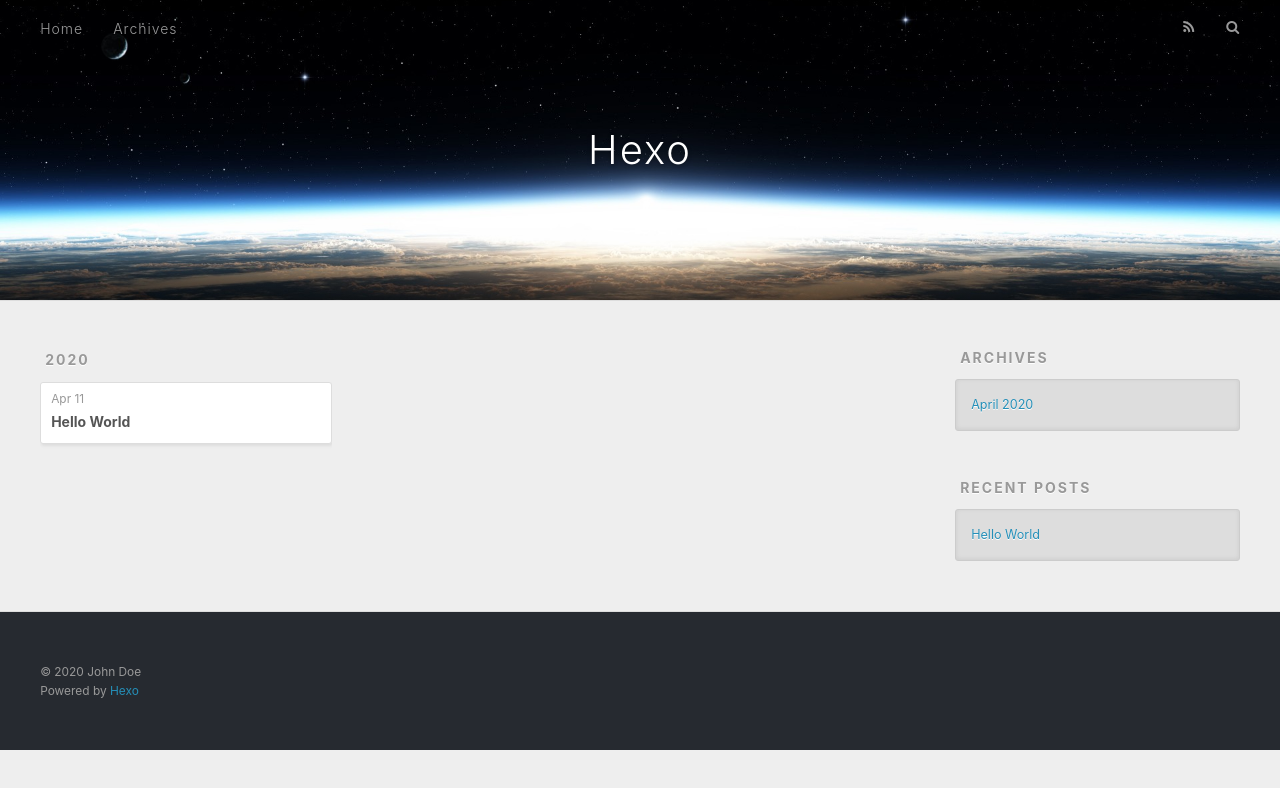
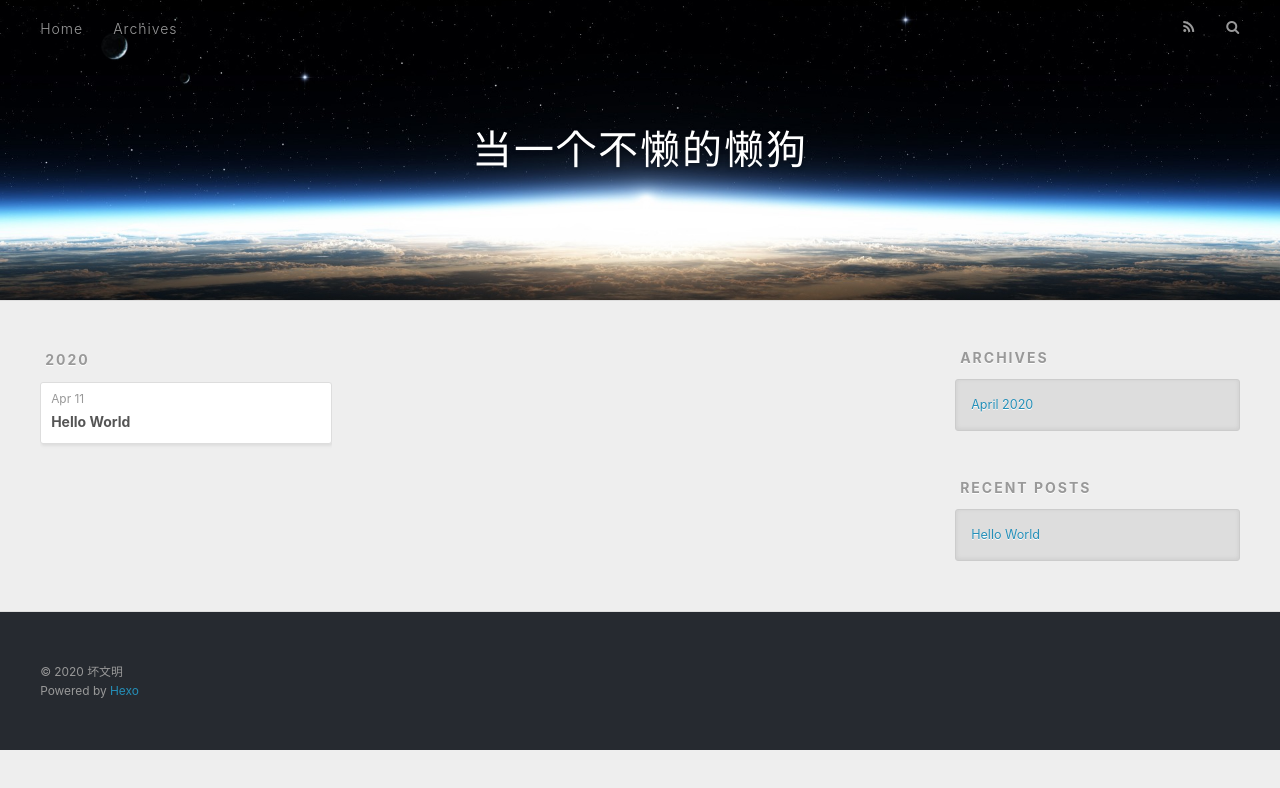
Before and after one commit to BadCivilization/BadCivilization.github.io, a plain HTML site: page archives/2020/04/index.html in a window 1280 px wide. Drawn offline with nearby package versions, Linux system fonts and the light colour scheme.

Commit message:
Site updated: 2020-04-11 14:30:23

```diff
--- a/archives/2020/04/index.html
+++ b/archives/2020/04/index.html
@@ -5,17 +5,18 @@
 
 
 
-  <title>Archives: 2020/4 | Hexo</title>
+  <title>Archives: 2020/4 | 当一个不懒的懒狗</title>
   <meta name="viewport" content="width=device-width, initial-scale=1, maximum-scale=1">
-  <meta property="og:type" content="website">
-<meta property="og:title" content="Hexo">
+  <meta name="description" content="当一个不懒的懒狗">
+<meta property="og:type" content="website">
+<meta property="og:title" content="当一个不懒的懒狗">
 <meta property="og:url" content="http://yoursite.com/archives/2020/04/index.html">
-<meta property="og:site_name" content="Hexo">
-<meta property="og:locale" content="en_US">
-<meta property="article:author" content="John Doe">
+<meta property="og:site_name" content="当一个不懒的懒狗">
+<meta property="og:description" content="当一个不懒的懒狗">
+<meta property="article:author" content="坏文明">
 <meta name="twitter:card" content="summary">
 
-    <link rel="alternate" href="/atom.xml" title="Hexo" type="application/atom+xml">
+    <link rel="alternate" href="/atom.xml" title="当一个不懒的懒狗" type="application/atom+xml">
 
 
     <link rel="icon" href="/favicon.png">
@@ -36,7 +37,7 @@
   <div id="header-outer" class="outer">
     <div id="header-title" class="inner">
       <h1 id="logo-wrap">
-        <a href="/" id="logo">Hexo</a>
+        <a href="/" id="logo">当一个不懒的懒狗</a>
       </h1>
 
     </div>
@@ -141,7 +142,7 @@
 
   <div class="outer">
     <div id="footer-info" class="inner">
-      &copy; 2020 John Doe<br>
+      &copy; 2020 坏文明<br>
       Powered by <a href="http://hexo.io/" target="_blank">Hexo</a>
     </div>
   </div>
```
Also changed, not shown: 2020/04/11/hello-world/index.html (+7 -8 lines), archives/2020/index.html (+10 -9 lines), archives/index.html (+10 -9 lines), index.html (+11 -10 lines).
